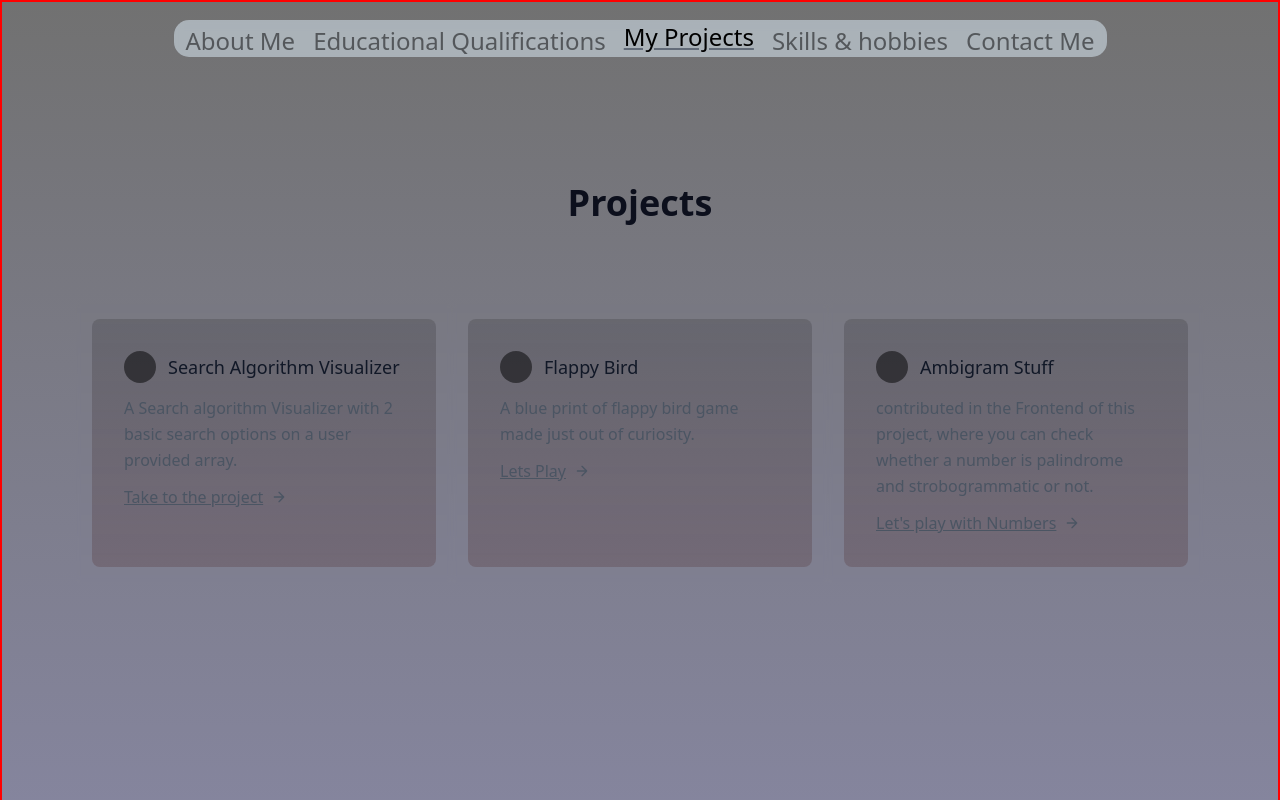
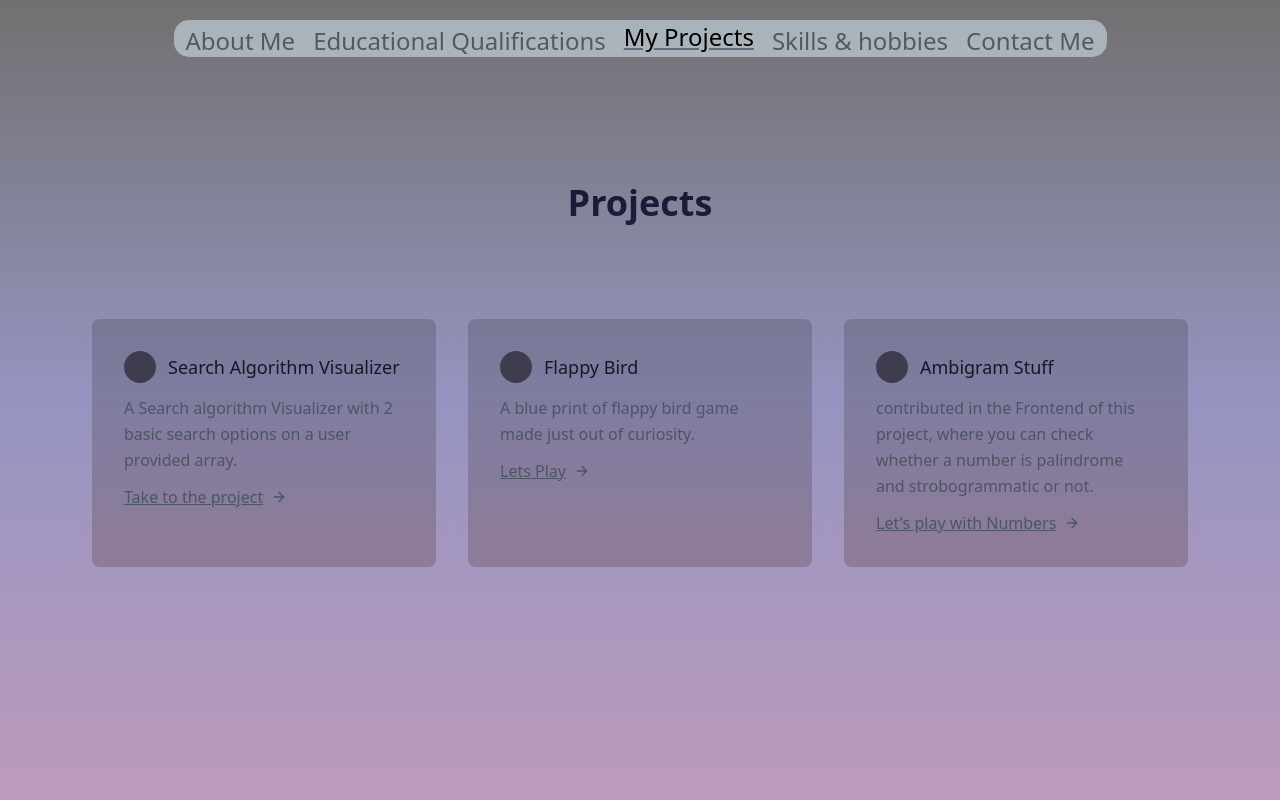
Before and after one commit to sushantsharma08/portfolio, an Angular app in the folder portfolio/: page /my-projects in a window 1280 px wide. Shown: the top 800 px of the page. Built offline with nearby package versions, Linux system fonts and the light colour scheme; some icons are missing.

Commit message:
project component ui design
styling in  projects component
icons-hover
background

```diff
--- a/portfolio/src/app/component/routed-component/routed-components/projects/projects.component.html
+++ b/portfolio/src/app/component/routed-component/routed-components/projects/projects.component.html
@@ -2470,4 +2470,5 @@
       </div>
     </div>
   </div>
+
 </div>
--- a/portfolio/src/app/component/routed-component/routed-components/projects/projects.component.scss
+++ b/portfolio/src/app/component/routed-component/routed-components/projects/projects.component.scss
@@ -3,9 +3,10 @@
     position: relative;
 }
 section.back{
-    border: 2px solid red;
+    // border: 2px solid red;
     position: fixed;
     top: 0px;
+    bottom: 0px;
     // bottom: 0px;
     // z-index: 0;s
     // position: relative;
@@ -13,7 +14,7 @@ section.back{
     background: linear-gradient( rgba(0, 0, 0, 0.555), rgba(64, 64, 143, 0.555),rgba(136, 74, 136, 0.555) );
     display: flex;
     flex-direction: column;
-    overflow: hidden;
+    // overflow: hidden;
 }
 section .row{
     position: relative;
@@ -35,9 +36,10 @@ i{
     cursor: default;
 }
 i:hover{
+    content: "hello";
     transition: 0s;
-    color: #0f0;
-    text-shadow: 0 0 120px #0f0;
+    color: rgba(4, 88, 136, 0.411);
+    text-shadow: 0 0 120px rgba(0, 255, 0, 0.425);
 }
 section .row div{
     animation: animate1 80s linear infinite;
```
